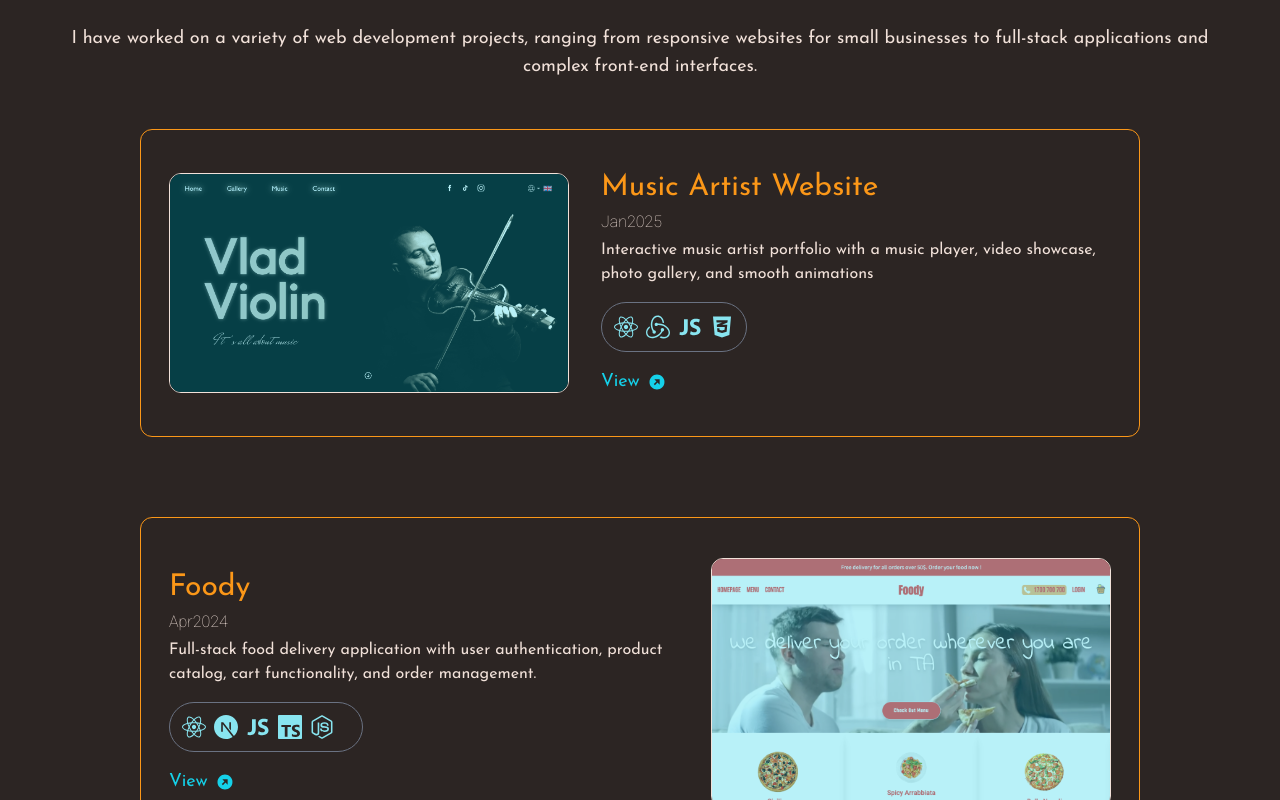
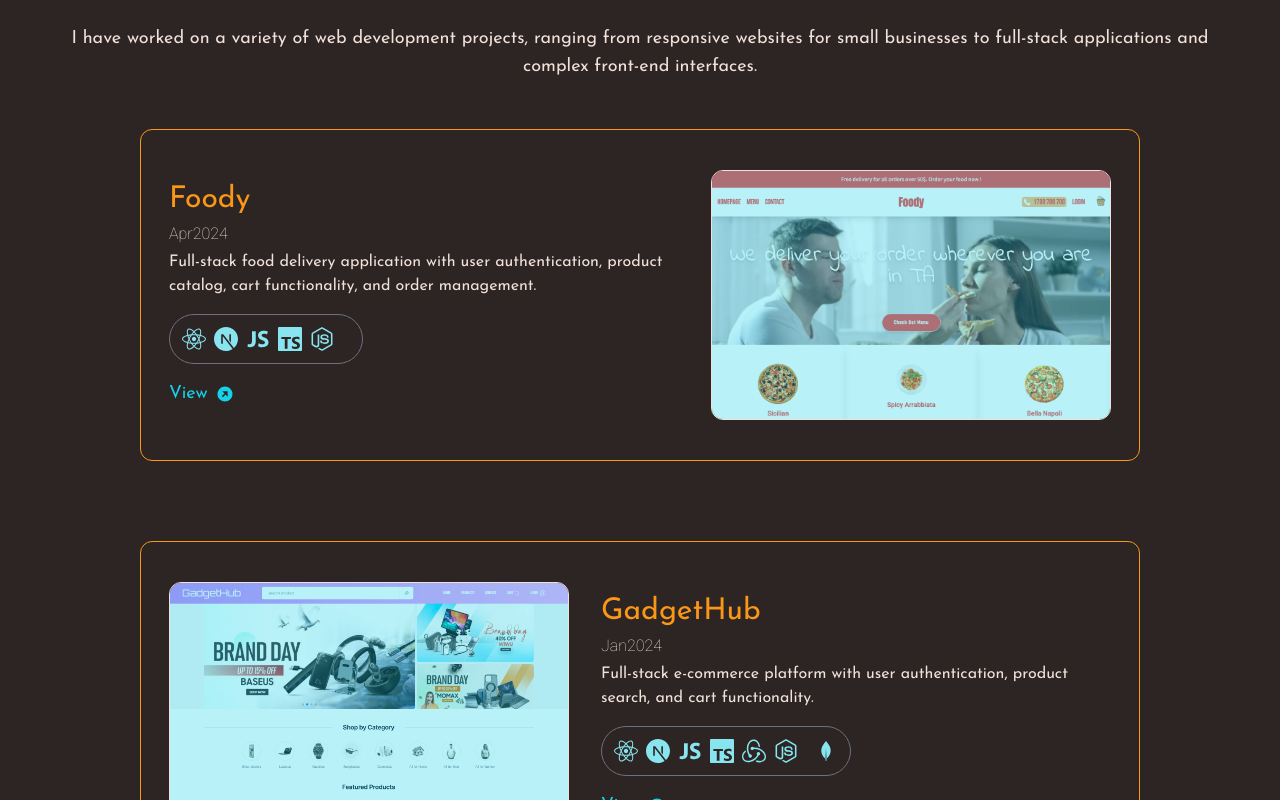
Before and after one commit to nightshiftmaster/developer-portfolio, a React (Vite) app: page / in a window 1280 px wide. Shown: the part 2880-3680 px from the top of the page. Built offline with nearby package versions, Linux system fonts and the light colour scheme; a web font is replaced by a local one.

Commit message:
projects update

```diff
--- a/src/assets/constants.js
+++ b/src/assets/constants.js
@@ -34,17 +34,6 @@
 ];
 
 export const projects = [
-  {
-    title: "Music Artist Website",
-    year: "Jan2025",
-    description:
-      "Interactive music artist portfolio with a music player, video showcase, photo gallery, and smooth animations",
-    stack: ["React", "Redux", "JavaScript", "CSS"],
-    image: "/images/musicartist.png",
-    align: "left",
-    link: "https://github.com/nightshiftmaster/artist-portfolio",
-    website: "https://vlad-violin.vercel.app/",
-  },
   {
     title: "Foody",
     year: "Apr2024",
@@ -104,6 +93,17 @@
     website: "https://musix-music-streaming-app.vercel.app/",
   },
   {
+    title: "Music Artist Website",
+    year: "Jan2025",
+    description:
+      "Interactive music artist portfolio with a music player, video showcase, photo gallery, and smooth animations",
+    stack: ["React", "Redux", "JavaScript", "CSS"],
+    image: "/images/musicartist.png",
+    align: "left",
+    link: "https://github.com/nightshiftmaster/artist-portfolio",
+    website: "https://vlad-violin.vercel.app/",
+  },
+  {
     title: "Portfolimix",
     year: "Oct2023",
     description:
```
